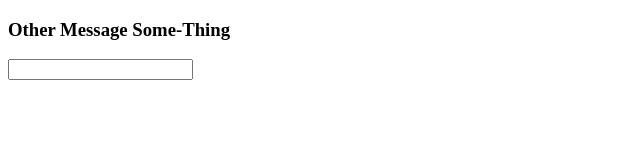
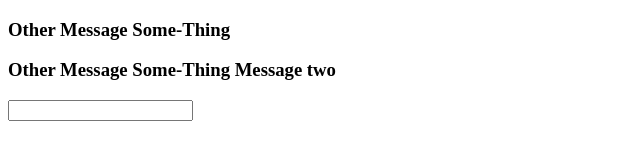
Before and after one commit to arshadcompenginner/GitTEstProject, a plain HTML site: page some-thing.html in a window 1280 px wide. Shown: the whole page, without its empty margins (0-640 px from the left). Drawn offline with Linux system fonts and the light colour scheme.

Commit message:
Add Message Two To Some-Thing

```diff
--- a/some-thing.html
+++ b/some-thing.html
@@ -6,6 +6,7 @@
 </head>
 <body>
 	<h3>Other Message Some-Thing</h3>
+	<h3>Other Message Some-Thing Message two</h3>
 	<input type="text" name="FirstName">
 </body>
 </html>
```
